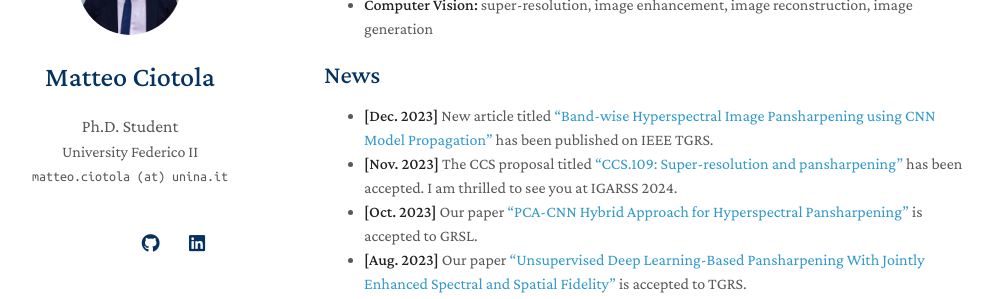
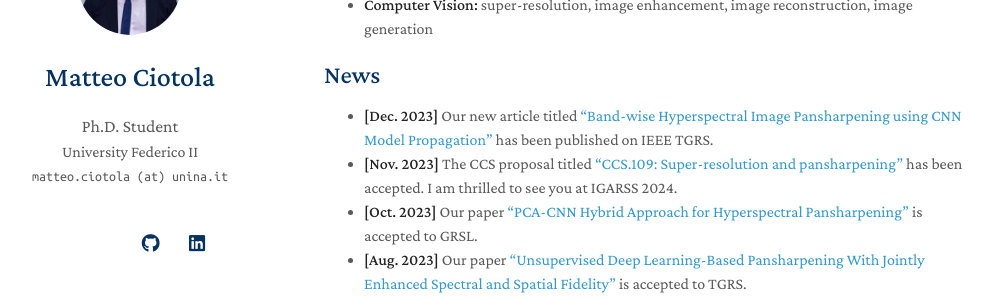
Before and after one commit to matciotola/matciotola.github.io, a Jekyll site: the page built from index.md, in a window 1280 px wide and 900 px high, scrolled down 313 px. Shown: the part 153-452 px from the top of the window, without its empty margins (146-1148 px from the left). Built offline with Jekyll 4.4.1, drawn with Linux system fonts in a browser that asks for light colours; nearby versions of some CDN libraries; a style sheet for code colours, icons or effects is not loaded; our own code applies the rules of GitHub Pages for plain Markdown files.

Commit message:
minor changes

```diff
--- a/index.md
+++ b/index.md
@@ -14,7 +14,7 @@ I received the B.Sc. and M.Sc. degrees (cum laude) in Automation Engineering fro
 
 
 ## News
-- **[Dec. 2023]** New article titled ["Band-wise Hyperspectral Image Pansharpening using CNN Model Propagation"](https://ieeexplore.ieee.org/document/10341305) has been published on IEEE TGRS.
+- **[Dec. 2023]** Our new article titled ["Band-wise Hyperspectral Image Pansharpening using CNN Model Propagation"](https://ieeexplore.ieee.org/document/10341305) has been published on IEEE TGRS.
 - **[Nov. 2023]** The CCS proposal titled ["CCS.109: Super-resolution and pansharpening"](https://www.2024.ieeeigarss.org/community_contributed_sessions.php) has been accepted. I am thrilled to see you at IGARSS 2024.
 - **[Oct. 2023]** Our paper ["PCA-CNN Hybrid Approach for Hyperspectral Pansharpening"](https://ieeexplore.ieee.org/abstract/document/10288481) is accepted to GRSL.
 - **[Aug. 2023]** Our paper ["Unsupervised Deep Learning-Based Pansharpening With Jointly Enhanced Spectral and Spatial Fidelity"](https://ieeexplore.ieee.org/abstract/document/10198408) is accepted to TGRS.
```
